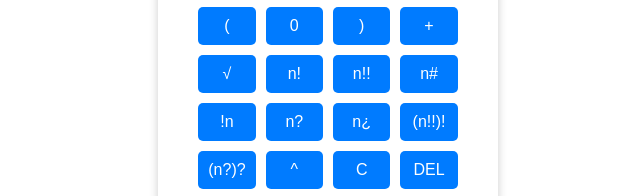
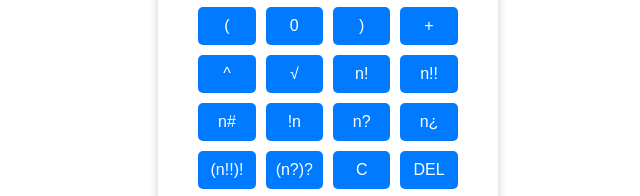
Before and after one commit to FloresIgor/calculadoraespecial, a plain HTML site: page index.html in a window 1280 px wide. Shown: the part 435-631 px from the top of the page, 312-952 px from the left. Drawn offline with Linux system fonts and the light colour scheme.

Commit message:
Update index.html

```diff
--- a/index.html
+++ b/index.html
@@ -34,6 +34,7 @@
                 <button data-key="0">0</button>
                 <button data-key=")">)</button>
                 <button data-key="+">+</button>
+                <button data-key="^">^</button>
 
                 <!-- Operações Notáveis -->
                 <button data-operation="sqrt">√</button>
@@ -45,7 +46,6 @@
                 <button data-operation="oscillatingFactorial">n¿</button>
                 <button data-operation="iteratedDoubleFactorial">(n!!)!</button>
                 <button data-operation="iteratedTermial">(n?)?</button>
-                <button data-operation="power">^</button>
 
                 <!-- Outros Controles -->
                 <button data-key="Escape">C</button>
```
